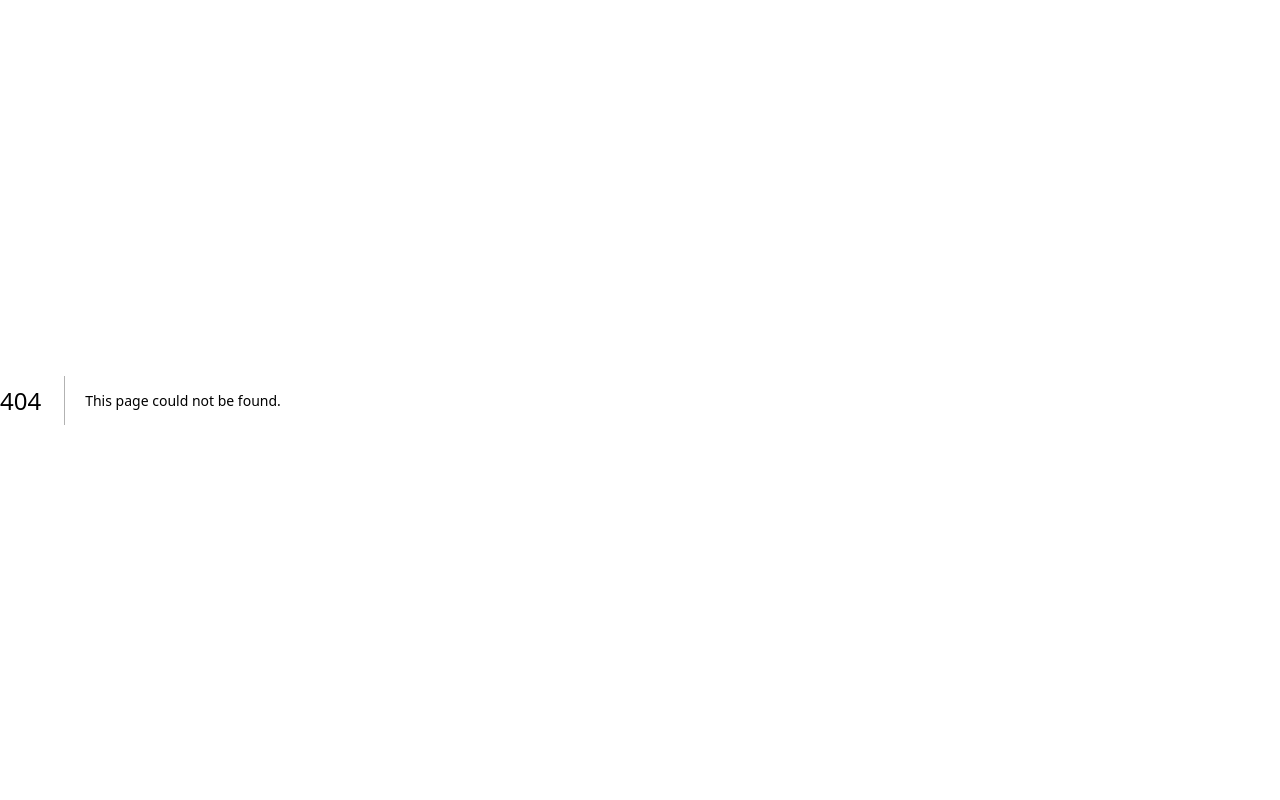
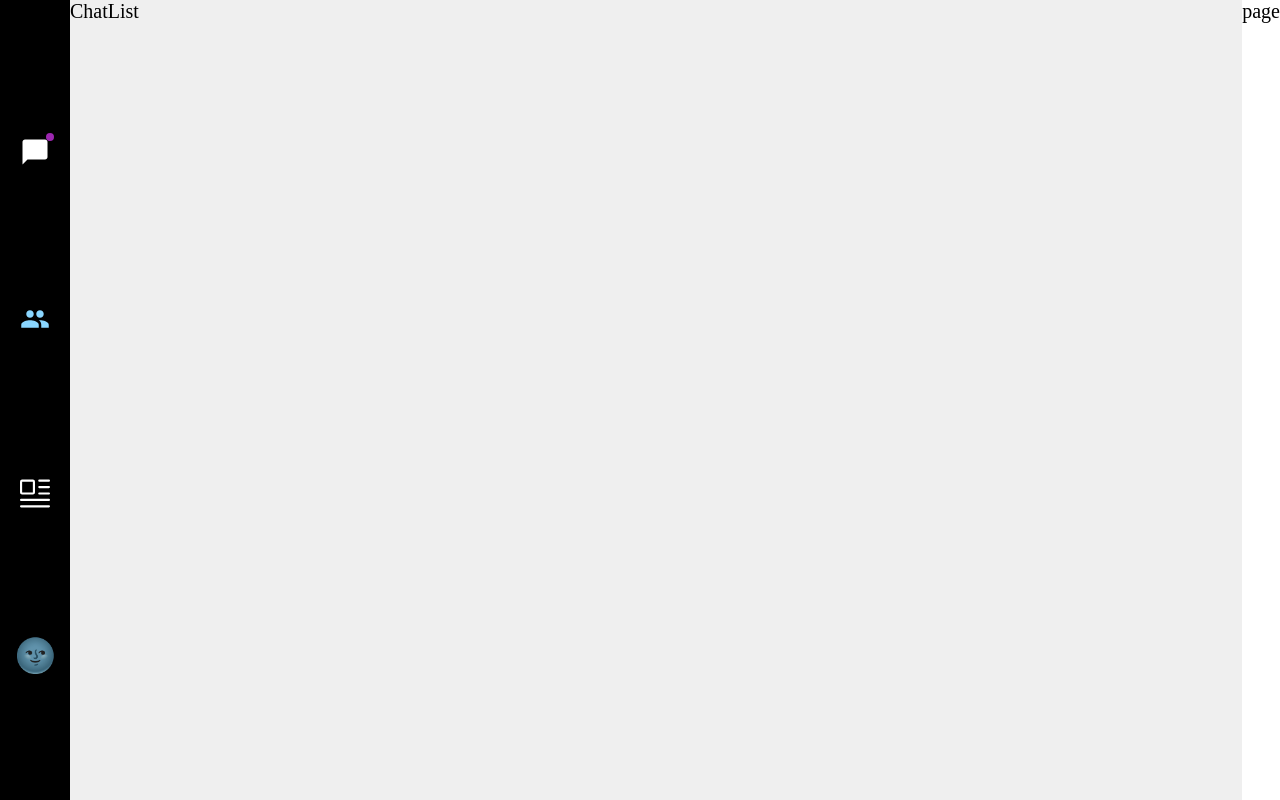
Before and after one commit to HemanthDas/Chat-Application, a Next.js app: page /group in a window 1280 px wide. Before the commit this address had no page. Built offline with nearby package versions, Linux system fonts and the light colour scheme.

Commit message:
Update Routes

```diff
--- a/app/components/momentLogo.jsx
+++ b/app/components/momentLogo.jsx
@@ -1,5 +1,6 @@
 import style from "../page.module.css";
-const MomentLogo = () => {
+import PropTypes from "prop-types";
+const MomentLogo = ({ color }) => {
   return (
     <svg
       id={style.navbarsvg}
@@ -12,47 +13,50 @@ const MomentLogo = () => {
       <g clipPath="url(#clip0_1222_42917)">
         <path
           d="M13.5 1H9"
-          stroke="#8ad6ff"
+          stroke={color}
           strokeLinecap="round"
           strokeLinejoin="round"
         />
         <path
           d="M13.5 4H9"
-          stroke="#8ad6ff"
+          stroke={color}
           strokeLinecap="round"
           strokeLinejoin="round"
         />
         <path
           d="M13.5 7H9"
-          stroke="#8ad6ff"
+          stroke={color}
           strokeLinecap="round"
           strokeLinejoin="round"
         />
         <path
           d="M13.5 13H0.5"
-          stroke="#8ad6ff"
+          stroke={color}
           strokeLinecap="round"
           strokeLinejoin="round"
         />
         <path
           d="M13.5 10H0.5"
-          stroke="#8ad6ff"
+          stroke={color}
           strokeLinecap="round"
           strokeLinejoin="round"
         />
         <path
           d="M6 1H1C0.723858 1 0.5 1.22386 0.5 1.5V6.5C0.5 6.77614 0.723858 7 1 7H6C6.27614 7 6.5 6.77614 6.5 6.5V1.5C6.5 1.22386 6.27614 1 6 1Z"
-          stroke="#8ad6ff"
+          stroke={color}
           strokeLinecap="round"
           strokeLinejoin="round"
         />
       </g>
       <defs>
         <clipPath id="clip0_1222_42917">
-          <rect width="14" height="14" fill="#8ad6ff" />
+          <rect width="14" height="14" fill={color} />
         </clipPath>
       </defs>
     </svg>
   );
 };
+MomentLogo.propTypes = {
+  color: PropTypes.string,
+};
 export default MomentLogo;
--- a/app/components/navbar.jsx
+++ b/app/components/navbar.jsx
@@ -1,3 +1,4 @@
+"use client";
 import React from "react";
 import style from "../page.module.css";
 import Link from "next/link";
@@ -6,29 +7,39 @@ import Badge from "@mui/material/Badge";
 import GroupIcon from "@mui/icons-material/Group";
 import MomentLogo from "./momentLogo";
 import Toggler from "./toggler";
+import { usePathname } from "next/navigation";
 const Navbar = () => {
+  const path = usePathname();
   return (
     <div id={style.navbar}>
-      <Link href="/dashboard/direct">
+      <Link href="/direct">
         <Badge variant="dot" color="secondary">
           <ChatBubbleOutlinedIcon
             fontSize="medium"
-            sx={{
-              color: "#8ad6ff",
-            }}
+            sx={
+              path === "/direct"
+                ? { color: "#8ad6ff" }
+                : {
+                    color: "white",
+                  }
+            }
           />
         </Badge>
       </Link>
-      <Link href="/dashboard/group">
+      <Link href="/group">
         <GroupIcon
           fontSize="medium"
-          sx={{
-            color: "#8ad6ff",
-          }}
+          sx={
+            path === "/group"
+              ? { color: "#8ad6ff" }
+              : {
+                  color: "#ffffff",
+                }
+          }
         />
       </Link>
-      <Link href="/dashboard/moments">
-        <MomentLogo />
+      <Link href="/moments">
+        <MomentLogo color={path === "/moments" ? "#8ad6ff" : "white"} />
       </Link>
       <Toggler />
     </div>
--- a/app/dashboard/direct/page.js
+++ b/app/direct/page.js
@@ -1,5 +1,5 @@
 import React from "react";
-import style from "../../page.module.css";
+import style from "../page.module.css";
 const page = () => {
   return <div id={style.chat}>page</div>;
 };
--- /dev/null
+++ b/app/group/page.jsx
@@ -0,0 +1,9 @@
+import React from 'react'
+
+const page = () => {
+  return (
+    <div>page</div>
+  )
+}
+
+export default page
--- a/app/layout.js
+++ b/app/layout.js
@@ -1,17 +1,21 @@
-import { Inter } from "next/font/google";
+import style from "./page.module.css";
+import Navbar from "./components/navbar";
+import ChatList from "./components/chatlist";
 import "./globals.css";
-
-const inter = Inter({ subsets: ["latin"] });
 
 export const metadata = {
   title: "Create Next App",
   description: "Generated by create next app",
 };
-
-export default function RootLayout({ children, pageProps }) {
+const rootLayout = ({ children }) => {
   return (
-    <html lang="en" suppressHydrationWarning={true}>
-      <body className={inter.className}>{children}</body>
+    <html lang="en">
+      <body id={style.body} suppressHydrationWarning={true}>
+        <Navbar />
+        <ChatList />
+        {children}
+      </body>
     </html>
   );
-}
+};
+export default rootLayout;
--- a/app/page.module.css
+++ b/app/page.module.css
@@ -28,6 +28,9 @@
 #navbarsvg {
   width: 1.5rem;
 }
+.active {
+  display: none;
+}
 @media screen and (max-width: 426px) {
   #navbar {
     max-width: 100%;
```
Also changed, not shown: app/dashboard/direct/layout.js (deleted, +0 -9 lines), app/dashboard/layout.js (deleted, +0 -15 lines), app/direct/[chatid]/page.js (renamed from app/dashboard/direct/[chatid]/page.js), app/moments/page.js (renamed from app/dashboard/moments/page.js).
